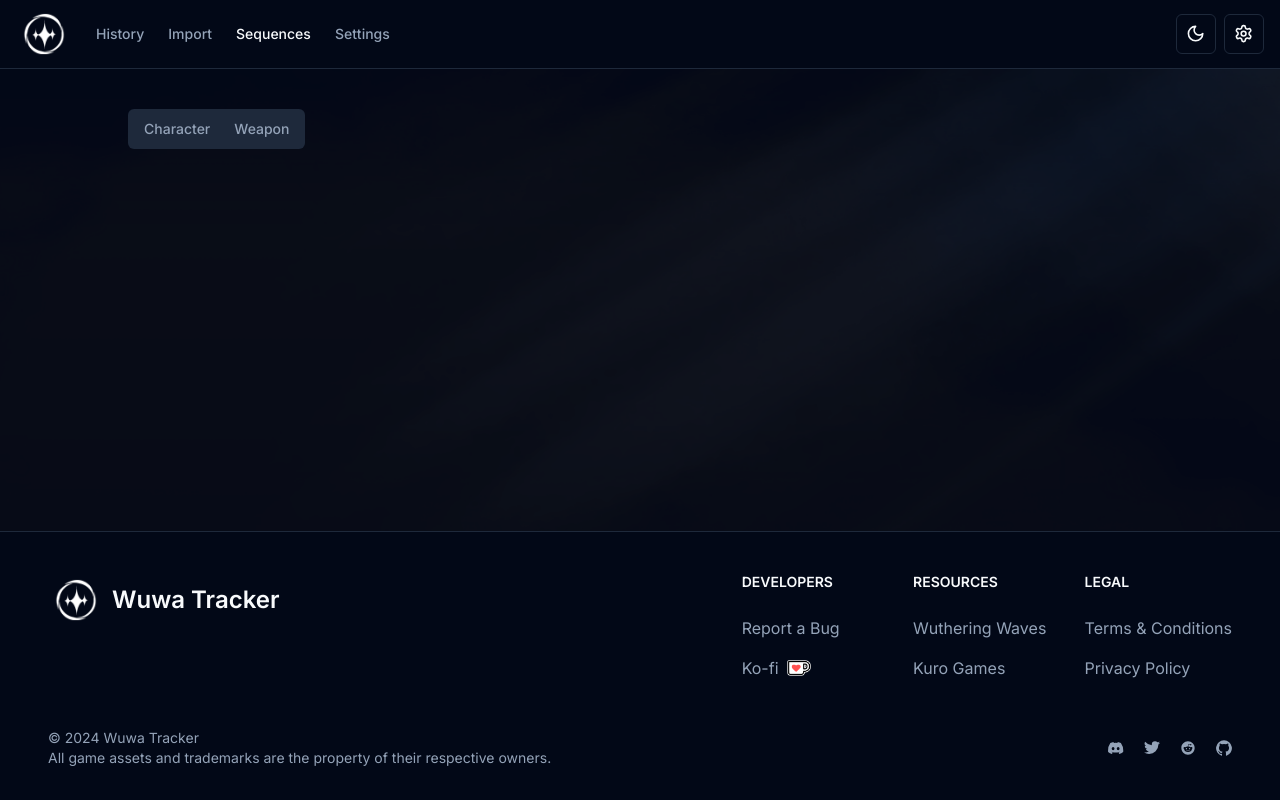
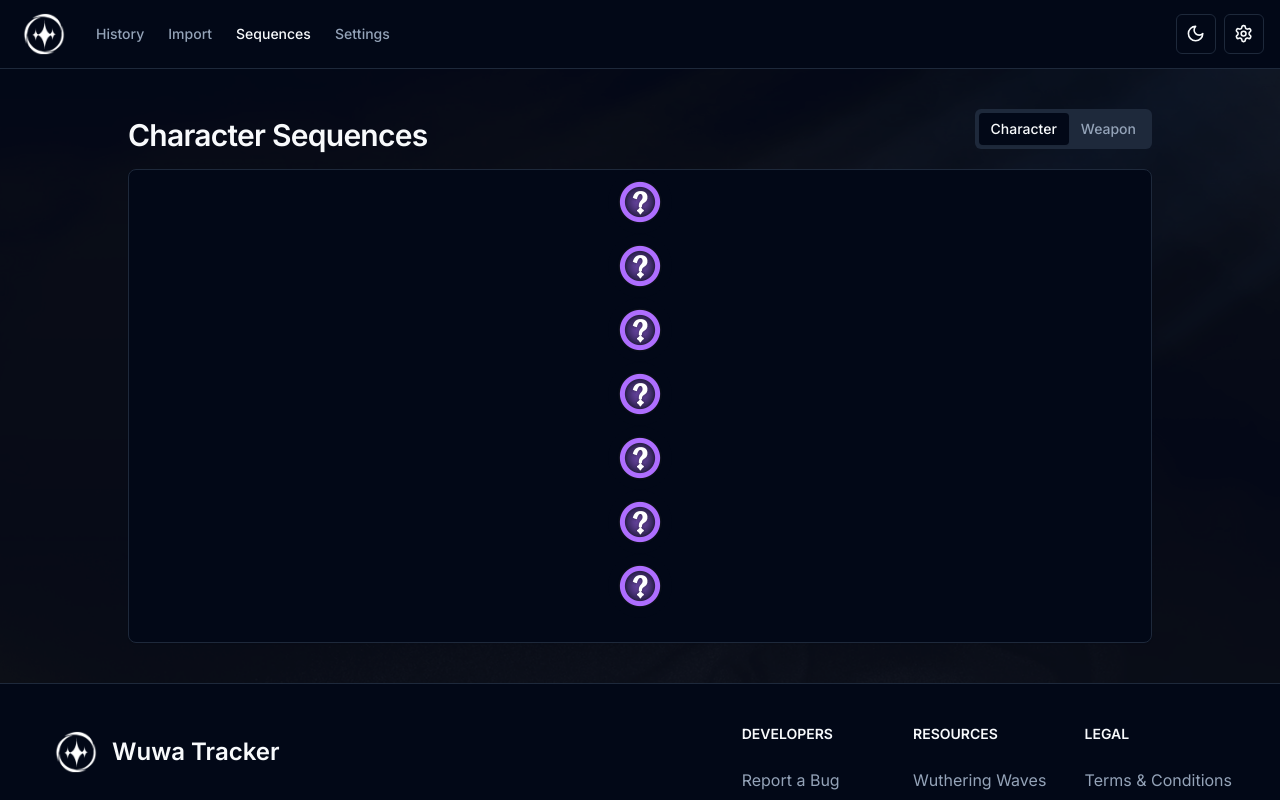
Before and after one commit to Luzefiru/wuwatracker, a Next.js app: page /sequences in a window 1280 px wide. Shown: the top 800 px of the page. Built offline with nearby package versions, Linux system fonts and the light colour scheme; no server answers; what @shrutibalasa/tailwind-grid-auto-fit would draw is missing.

Commit message:
feat: implement tabs

```diff
--- a/src/app/(main-layout)/sequences/page.tsx
+++ b/src/app/(main-layout)/sequences/page.tsx
@@ -5,6 +5,8 @@ import { Button } from "@/components/ui/button";
 import { ChevronLeft } from "lucide-react";
 import getFirstConveneBannerHref from "@/lib/getFirstConveneBannerHref";
 import { Tabs, TabsContent, TabsList, TabsTrigger } from "@/components/ui/tabs";
+import CharacterSequences from "@/components/sequences/character-sequences";
+import WeaponSequences from "@/components/sequences/weapon-sequences";
 
 export default function Import() {
   const router = useRouter();
@@ -20,7 +22,7 @@ export default function Import() {
   return (
     <div className="flex flex-col h-full w-full gap-3 max-w-screen-lg justify-self-center">
       <div className="flex flex-col md:flex-row justify-between items-center gap-4 text-center sm:text-start">
-        <Tabs defaultValue="account" className="w-full">
+        <Tabs defaultValue="character" className="w-full">
           <div className="flex justify-between">
             <TabsContent value="character">
               <h2 className="scroll-m-20 text-2xl md:text-3xl font-semibold tracking-tight pb-2">
@@ -38,11 +40,12 @@ export default function Import() {
             </TabsList>
           </div>
           <TabsContent value="character">
-            Make changes to your account here.
+            <CharacterSequences />
           </TabsContent>
-          <TabsContent value="weapon">Change your password here.</TabsContent>
+          <TabsContent value="weapon">
+            <WeaponSequences />
+          </TabsContent>
         </Tabs>
-        <div className="flex justify-around md:justify-end w-full md:w-auto"></div>
       </div>
     </div>
   );
--- a/src/components/sequences/character-sequences.tsx
+++ b/src/components/sequences/character-sequences.tsx
@@ -7,17 +7,20 @@ import {
   CardTitle,
 } from "@/components/ui/card";
 
+import {
+  fiveStarCharacterMetadata,
+  fourStarCharacterMetadata,
+} from "@/data/gachaObjects";
+import { ItemAvatar } from "./item-avatar";
+
 export default function CharacterSequences() {
   return (
     <Card>
-      <CardHeader className="pb-6">
-        <CardTitle>Convene History Data</CardTitle>
-        <CardDescription>
-          Export or change your Convene History URL here.
-        </CardDescription>
-      </CardHeader>
-      <CardContent></CardContent>
-      <CardFooter className="border-t px-6 py-4"></CardFooter>
+      <CardContent>
+        {Object.keys(fiveStarCharacterMetadata).map((c) => (
+          <ItemAvatar key={c} qualityLevel={c.qualityLevel} name={c.name} />
+        ))}
+      </CardContent>
     </Card>
   );
 }
--- /dev/null
+++ b/src/components/sequences/item-avatar.tsx
@@ -0,0 +1,33 @@
+"use client";
+
+import Image from "next/image";
+import { fiveStarObjects, fourStarObjects } from "@/data/gachaObjects";
+import { Sparkles } from "lucide-react";
+
+interface Props {
+  name: string;
+  qualityLevel: number;
+}
+
+export function ItemAvatar({ name, qualityLevel }: Props) {
+  const imgSrc =
+    qualityLevel === 5
+      ? /* @ts-ignore, TODO - find a way to index this without throwing a type error*/
+        fiveStarObjects[name]?.imgSrc ?? "/icons/unknown-five-star.png"
+      : /* @ts-ignore, TODO - find a way to index this without throwing a type error*/
+        fourStarObjects[name]?.imgSrc ?? "/icons/unknown-four-star.png";
+
+  return (
+    <>
+      <div className="relative w-16 h-16 place-self-center">
+        <div className="rounded-full w-16 h-16 bg-background overflow-hidden">
+          <Image src={imgSrc} width="404" height="560" alt={name} />
+        </div>
+
+        {qualityLevel === 5 && (
+          <Sparkles className="h-[1rem] w-[1rem] rotate-0 scale-100 text-xl transition-all absolute text-yellow-400 fill-yellow-400 left-0 top-0 aspect-square"></Sparkles>
+        )}
+      </div>
+    </>
+  );
+}
--- /dev/null
+++ b/src/components/sequences/weapon-sequences.tsx
@@ -0,0 +1,23 @@
+import {
+  Card,
+  CardContent,
+  CardDescription,
+  CardFooter,
+  CardHeader,
+  CardTitle,
+} from "@/components/ui/card";
+
+export default function WeaponSequences() {
+  return (
+    <Card>
+      <CardHeader className="pb-6">
+        <CardTitle>Convene History Data</CardTitle>
+        <CardDescription>
+          Export or change your Convene History URL here.
+        </CardDescription>
+      </CardHeader>
+      <CardContent></CardContent>
+      <CardFooter className="border-t px-6 py-4"></CardFooter>
+    </Card>
+  );
+}
```
